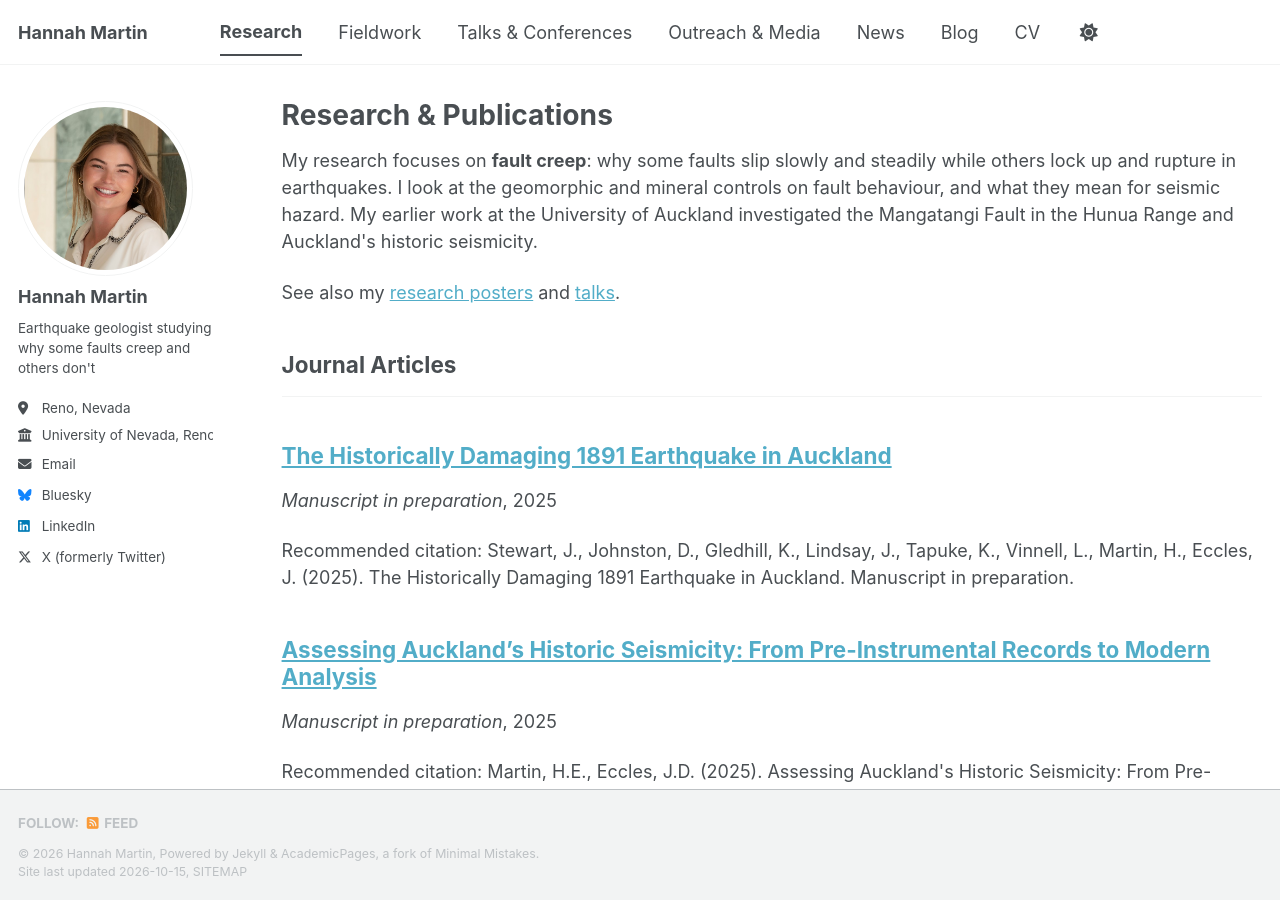
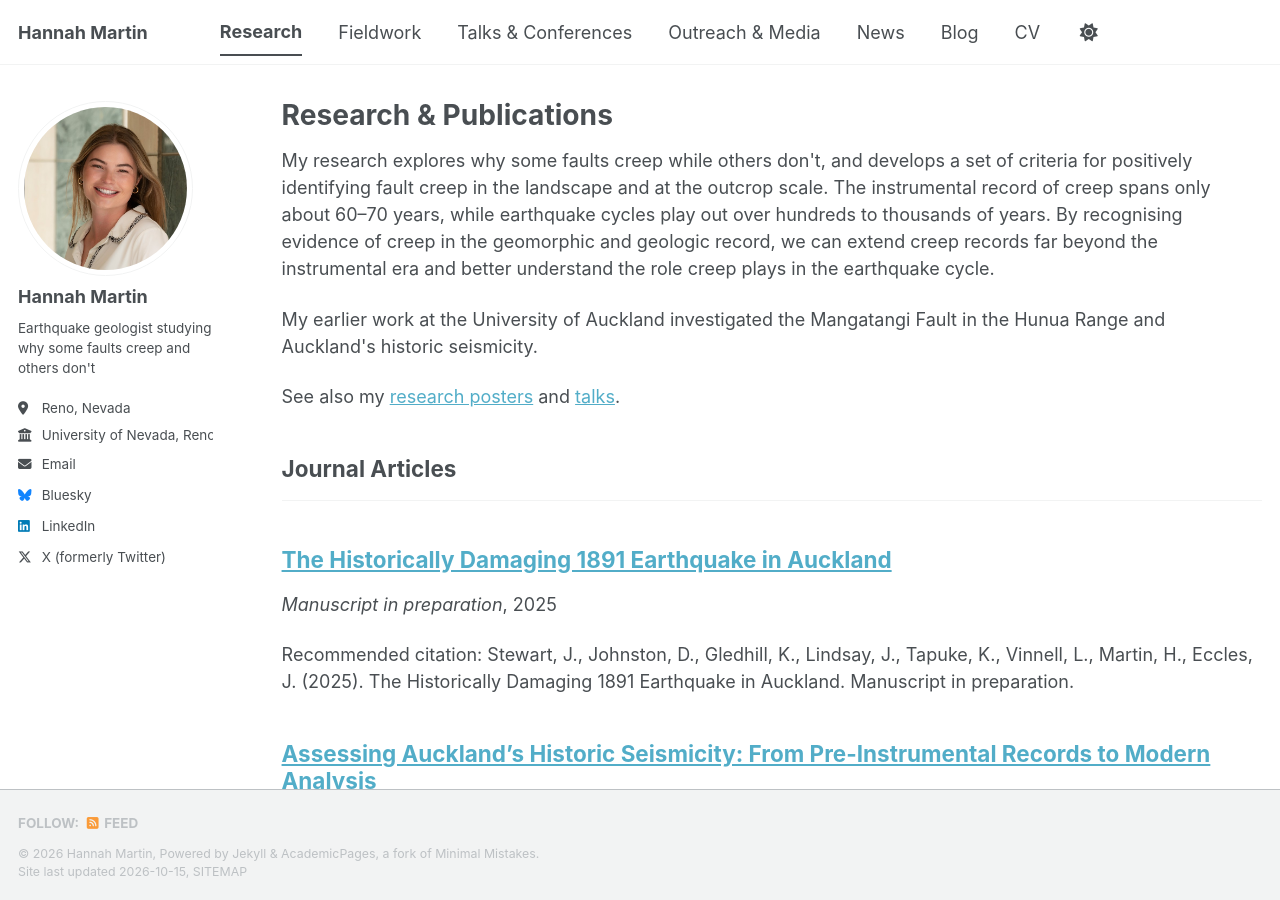
Before and after one commit to HannahMartinGeology/hannahmartingeology.github.io, a Jekyll site: the page built from _pages/publications.html, in a window 1280 px wide and 900 px high. Built offline with Jekyll 4.4.1, drawn with Linux system fonts in a browser that asks for light colours; a style sheet for code colours, icons or effects is not loaded.

Commit message:
Update Research page blurb
Co-Authored-By: Claude Opus 5.5 (1M context) <noreply@anthropic.com>
Claude-Session: https://claude.ai/code/session_01DgkcoPr1qNd1CjQ2i3f6tK

```diff
--- a/_pages/publications.html
+++ b/_pages/publications.html
@@ -5,7 +5,9 @@ permalink: /publications/
 author_profile: true
 ---
 
-<p>My research focuses on <strong>fault creep</strong>: why some faults slip slowly and steadily while others lock up and rupture in earthquakes. I look at the geomorphic and mineral controls on fault behaviour, and what they mean for seismic hazard. My earlier work at the University of Auckland investigated the Mangatangi Fault in the Hunua Range and Auckland's historic seismicity.</p>
+<p>My research explores why some faults creep while others don't, and develops a set of criteria for positively identifying fault creep in the landscape and at the outcrop scale. The instrumental record of creep spans only about 60–70 years, while earthquake cycles play out over hundreds to thousands of years. By recognising evidence of creep in the geomorphic and geologic record, we can extend creep records far beyond the instrumental era and better understand the role creep plays in the earthquake cycle.</p>
+
+<p>My earlier work at the University of Auckland investigated the Mangatangi Fault in the Hunua Range and Auckland's historic seismicity.</p>
 
 <p>See also my <a href="{{ '/posters/' | relative_url }}">research posters</a> and <a href="{{ '/talks/' | relative_url }}">talks</a>.</p>
 
```
